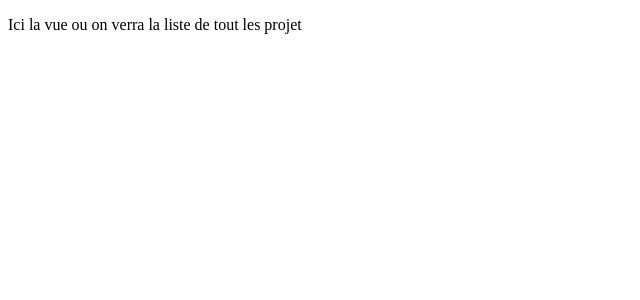
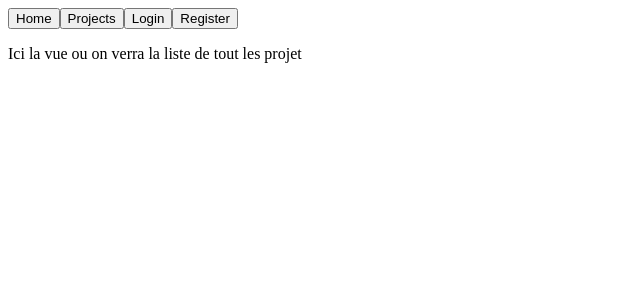
Before and after one commit to cyrheel/MBT-Project, a React (Create React App) app in the folder client/: page /projetList in a window 1280 px wide. Shown: the top 300 px of the page, without its empty margins (0-640 px from the left). Built offline with nearby package versions, Linux system fonts and the light colour scheme.

Commit message:
improve navbar and add it to concerned page

```diff
--- a/client/src/Components/Navbar.tsx
+++ b/client/src/Components/Navbar.tsx
@@ -1,5 +1,23 @@
+import React from "react";
+import { useNavigate } from "react-router-dom";
+
 function Navbar(): JSX.Element {
-    return <p>Navbar</p>;
-  }
+  let navigate = useNavigate();
 
-  export default Navbar;
+  return (
+    <div>
+      <button onClick={() => navigate("/", { replace: true })}>Home</button>
+      <button onClick={() => navigate("/projetList", { replace: true })}>
+        Projects
+      </button>
+      <button onClick={() => navigate("/login", { replace: true })}>
+        Login
+      </button>
+      <button onClick={() => navigate("/register", { replace: true })}>
+        Register
+      </button>
+    </div>
+  );
+}
+
+export default Navbar;
--- a/client/src/Pages/ConnexionPage.tsx
+++ b/client/src/Pages/ConnexionPage.tsx
@@ -1,5 +1,13 @@
+import React from "react";
+import Navbar from "../Components/Navbar";
+
 function ConnexionPage(): JSX.Element {
-  return <p>Connexion Page héhé</p>;
+  return (
+    <div>
+      <Navbar />
+      <p>Connexion Page héhé</p>
+    </div>
+  );
 }
 
 export default ConnexionPage;
--- a/client/src/Pages/HomePage.tsx
+++ b/client/src/Pages/HomePage.tsx
@@ -1,7 +1,13 @@
 import React from "react";
+import Navbar from "../Components/Navbar";
 
 function HomePage() {
-  return <p>Home Page :)</p>;
+  return (
+    <div>
+      <Navbar />
+      <p>Home Page :)</p>
+    </div>
+  );
 }
 
 export default HomePage;
--- a/client/src/Pages/InscriptionPage.tsx
+++ b/client/src/Pages/InscriptionPage.tsx
@@ -1,5 +1,13 @@
+import React from "react";
+import Navbar from "../Components/Navbar";
+
 function InscriptionPage() {
-  return <p>Page d'inscription register page</p>;
+  return (
+    <div>
+      <Navbar />
+      <p>Page d'inscription register page</p>
+    </div>
+  );
 }
 
 export default InscriptionPage;
--- a/client/src/Pages/ProjectListPage.tsx
+++ b/client/src/Pages/ProjectListPage.tsx
@@ -1,5 +1,13 @@
+import React from "react";
+import Navbar from "../Components/Navbar";
+
 function ProjectListPage() {
-  return <p>Ici la vue ou on verra la liste de tout les projet</p>;
+  return (
+    <div>
+      <Navbar />
+      <p>Ici la vue ou on verra la liste de tout les projet</p>
+    </div>
+  );
 }
 
 export default ProjectListPage;
```
